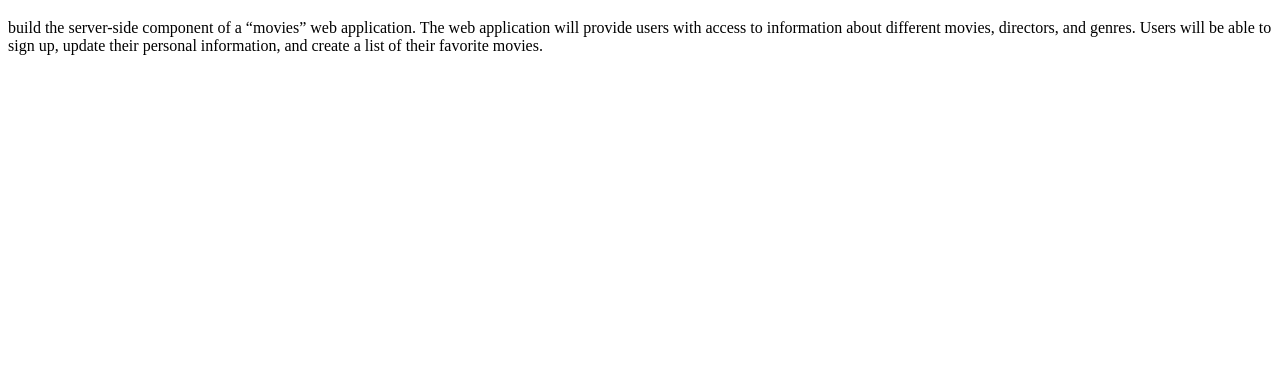
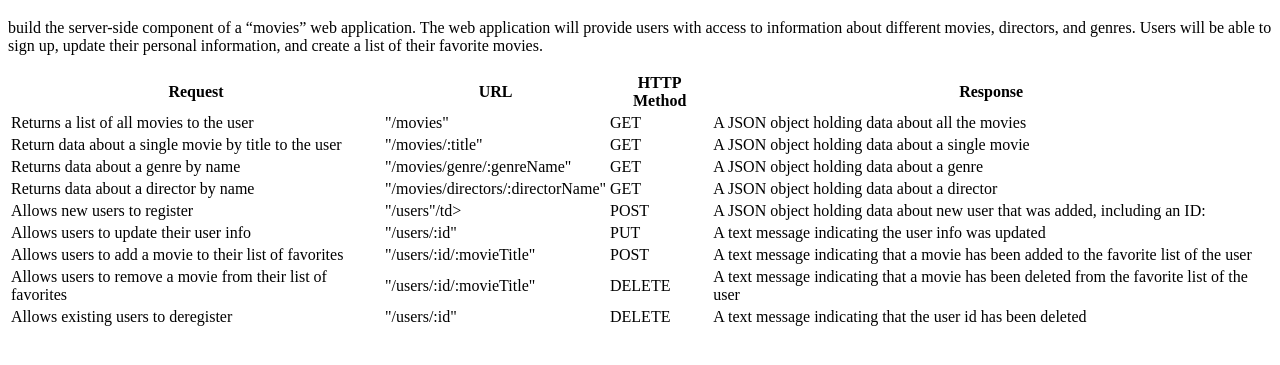
Before and after one commit to Dkolouas/movie_api, a website: page public/documentation.html in a window 1280 px wide. Shown: the part 61-426 px from the top of the page. Drawn offline with Linux system fonts and the light colour scheme.

Commit message:
Updated Documentation with a table

```diff
--- a/public/documentation.html
+++ b/public/documentation.html
@@ -14,5 +14,77 @@
       movies, directors, and genres. Users will be able to sign up, update their
       personal information, and create a list of their favorite movies.
     </p>
+
+    <table>
+      <tr>
+        <th>Request</th>
+        <th>URL</th>
+        <th>HTTP Method</th>
+        <th>Response</th>
+      </tr>
+      <tr>
+        <td>Returns a list of all movies to the user</td>
+        <td>"/movies"</td>
+        <td>GET</td>
+        <td>A JSON object holding data about all the movies</td>
+      </tr>
+      <tr>
+        <td>Return data about a single movie by title to the user</td>
+        <td>"/movies/:title"</td>
+        <td>GET</td>
+        <td>A JSON object holding data about a single movie</td>
+      </tr>
+      <tr>
+        <td>Returns data about a genre by name</td>
+        <td>"/movies/genre/:genreName"</td>
+        <td>GET</td>
+        <td>A JSON object holding data about a genre</td>
+      </tr>
+      <tr>
+        <td>Returns data about a director by name</td>
+        <td>"/movies/directors/:directorName"</td>
+        <td>GET</td>
+        <td>A JSON object holding data about a director</td>
+      </tr>
+      <tr>
+        <td>Allows new users to register</td>
+        <td>"/users"/td></td>
+        <td>POST</td>
+        <td>
+          A JSON object holding data about new user that was added, including an
+          ID:
+        </td>
+      </tr>
+      <tr>
+        <td>Allows users to update their user info</td>
+        <td>"/users/:id"</td>
+        <td>PUT</td>
+        <td>A text message indicating the user info was updated</td>
+      </tr>
+      <tr>
+        <td>Allows users to add a movie to their list of favorites</td>
+        <td>"/users/:id/:movieTitle"</td>
+        <td>POST</td>
+        <td>
+          A text message indicating that a movie has been added to the favorite
+          list of the user
+        </td>
+      </tr>
+      <tr>
+        <td>Allows users to remove a movie from their list of favorites</td>
+        <td>"/users/:id/:movieTitle"</td>
+        <td>DELETE</td>
+        <td>
+          A text message indicating that a movie has been deleted from the
+          favorite list of the user
+        </td>
+      </tr>
+      <tr>
+        <td>Allows existing users to deregister</td>
+        <td>"/users/:id"</td>
+        <td>DELETE</td>
+        <td>A text message indicating that the user id has been deleted</td>
+      </tr>
+    </table>
   </body>
 </html>
```
